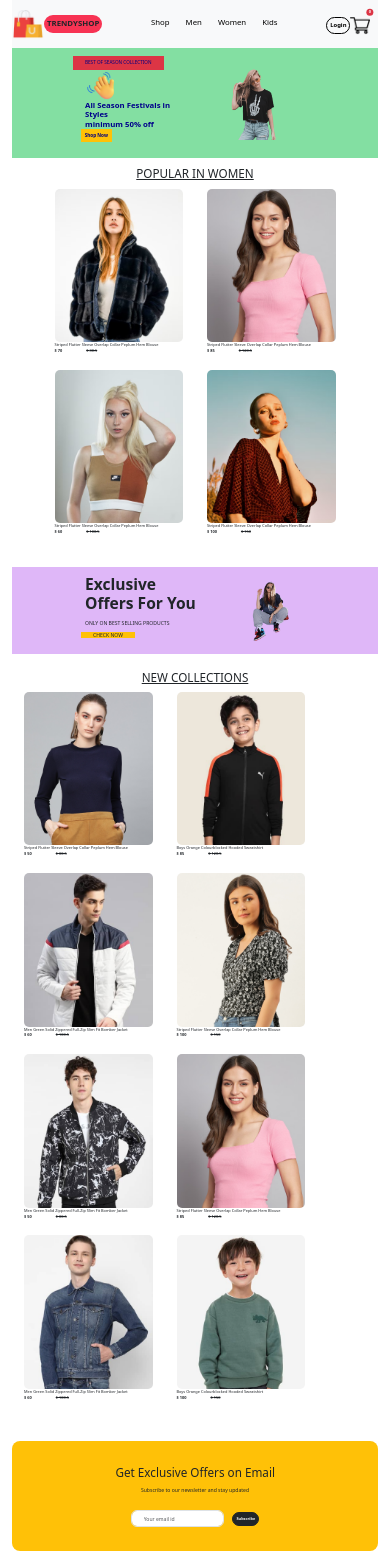
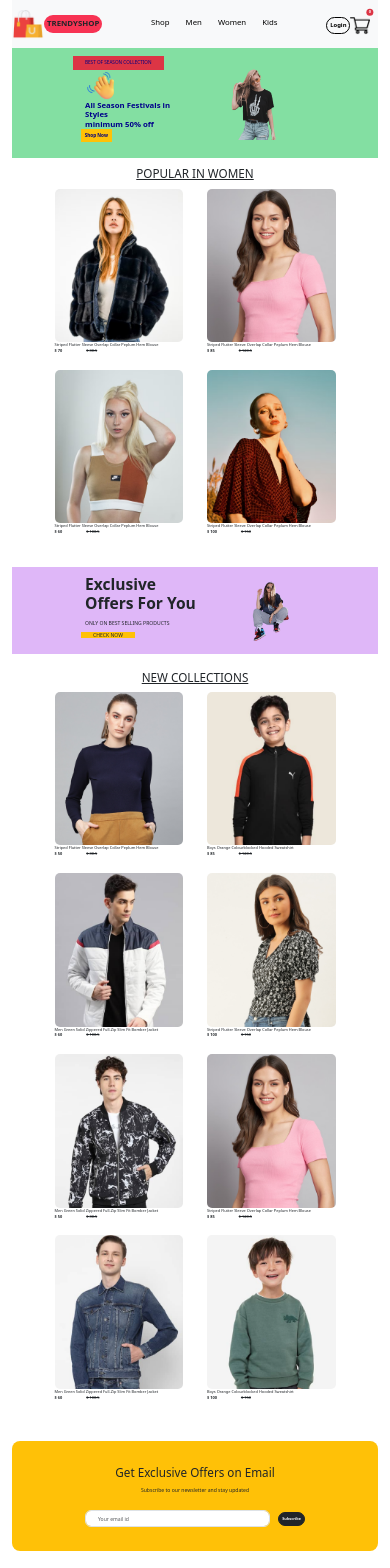
Before and after one commit to Faesalkhan/TrendyShop, a React (Create React App) app: page / in a window 390 px wide. Shown: the top 1568 px of the page. Built offline with nearby package versions, Linux system fonts and the light colour scheme.

Commit message:
made it responsive for smaller screen

```diff
--- a/src/Components/NewCollections.js
+++ b/src/Components/NewCollections.js
@@ -7,7 +7,7 @@ const NewCollections = () => {
       <h2 className="text-decoration-underline text-center text-nowrap my-2 my-sm-3 my-lg-5">
         NEW COLLECTIONS
       </h2>
-      <div className="row">
+      <div className="row justify-content-center ">
         {newCollections.map((item) => (
           <Item key={item.id} item={item} />
         ))}
--- a/src/Components/NewsLetter.js
+++ b/src/Components/NewsLetter.js
@@ -3,17 +3,17 @@ const NewsLetter = () => {
   return (
     <div className="container bg-warning my-4 py-4 rounded-3 newsletter-container">
       <div className="row flex-column align-items-center ">
-        <div className="col-6">
+        <div className="col-8">
           <h2 className="text-center text-nowrap ">
             Get Exclusive Offers on Email
           </h2>
         </div>
-        <div className="col-6">
+        <div className="col-8">
           <p className="text-center text-nowrap">
             Subscribe to our newsletter and stay updated
           </p>
         </div>
-        <div className="col-5 d-flex align-items-center">
+        <div className="col-8 d-flex align-items-center">
           <input className="form-control" placeholder="Your email id"></input>
           <button className="btn btn-dark text-white rounded-5 ms-2 fw-bold ">
             Subscribe
```
